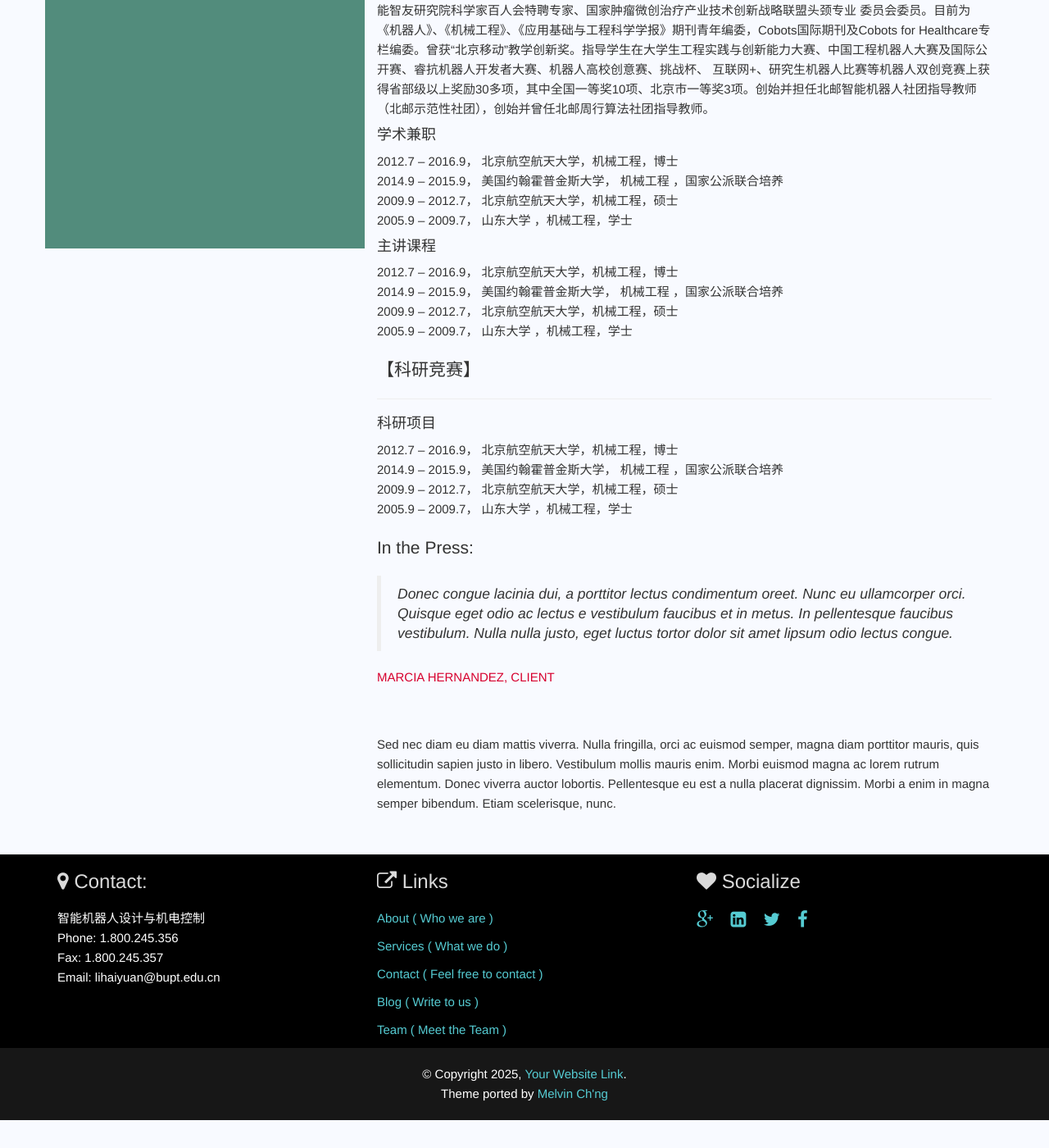
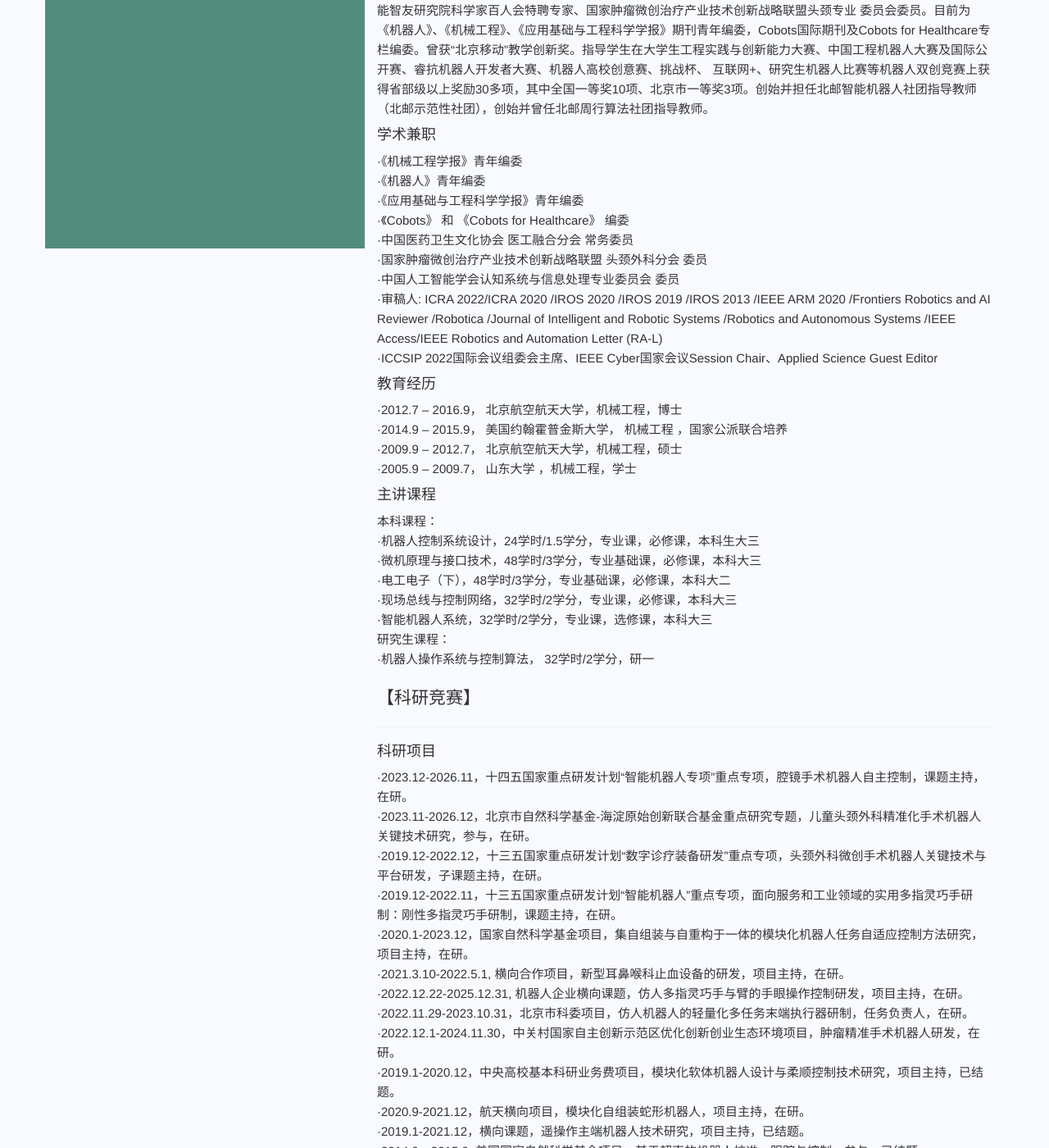
Before and after one commit to ljfnb66/ljfnb66.github.io, a Jekyll site: the page built from about.html, in a window 1280 px wide and 1400 px high, scrolled down 1423 px. Shown: the whole window at 82% size. Built offline with Jekyll 4.4.1, drawn with Linux system fonts in a browser that asks for light colours; before the commit the page ends 2789 px from its top, so only the background shows below that; some of the changed text lies outside the part shown.

Commit message:
edit about.html

```diff
--- a/about.html
+++ b/about.html
@@ -71,28 +71,63 @@ permalink: /about
 
         <h4>学术兼职</h4>
         <p>
-          2012.7 – 2016.9， 北京航空航天大学，机械工程，博士<br>
-          2014.9 – 2015.9， 美国约翰霍普金斯大学， 机械工程 ，国家公派联合培养<br>
-          2009.9 – 2012.7， 北京航空航天大学，机械工程，硕士<br>
-          2005.9 – 2009.7， 山东大学 ，机械工程，学士<br>
+          ·《机械工程学报》青年编委 <br>
+          ·《机器人》青年编委<br>
+          ·《应用基础与工程科学学报》青年编委<br>
+          ·《Cobots》 和 《Cobots for Healthcare》 编委<br>
+          ·中国医药卫生文化协会 医工融合分会 常务委员<br>
+          ·国家肿瘤微创治疗产业技术创新战略联盟 头颈外科分会 委员<br>
+          ·中国人工智能学会认知系统与信息处理专业委员会 委员<br>
+          ·审稿人: ICRA 2022/ICRA 2020 /IROS 2020 /IROS 2019 /IROS 2013 /IEEE ARM 2020 /Frontiers Robotics and AI Reviewer /Robotica /Journal of Intelligent and Robotic Systems /Robotics and Autonomous Systems /IEEE Access/IEEE Robotics and Automation Letter (RA-L)<br>
+          ·ICCSIP 2022国际会议组委会主席、IEEE Cyber国家会议Session Chair、Applied Science Guest Editor<br>
+        </p>
+
+        <h4>教育经历</h4>
+        <p>
+          ·2012.7 – 2016.9， 北京航空航天大学，机械工程，博士<br>
+          ·2014.9 – 2015.9， 美国约翰霍普金斯大学， 机械工程 ，国家公派联合培养<br>
+          ·2009.9 – 2012.7， 北京航空航天大学，机械工程，硕士<br>
+          ·2005.9 – 2009.7， 山东大学 ，机械工程，学士<br>
         </p>
 
         <h4>主讲课程</h4>
         <p>
-          2012.7 – 2016.9， 北京航空航天大学，机械工程，博士<br>
-          2014.9 – 2015.9， 美国约翰霍普金斯大学， 机械工程 ，国家公派联合培养<br>
-          2009.9 – 2012.7， 北京航空航天大学，机械工程，硕士<br>
-          2005.9 – 2009.7， 山东大学 ，机械工程，学士<br>
+          本科课程：<br>
+          ·机器人控制系统设计，24学时/1.5学分，专业课，必修课，本科生大三<br>
+          ·微机原理与接口技术，48学时/3学分，专业基础课，必修课，本科大三<br>
+          ·电工电子（下），48学时/3学分，专业基础课，必修课，本科大二<br>
+          ·现场总线与控制网络，32学时/2学分，专业课，必修课，本科大三<br>
+          ·智能机器人系统，32学时/2学分，专业课，选修课，本科大三<br>
+          研究生课程：<br>
+          ·机器人操作系统与控制算法， 32学时/2学分，研一<br>
         </p>
 
+        <!-- 第三个小标题 -->
         <h3 class="lead"id="anchor3">【科研竞赛】</h3><hr>
-
         <h4>科研项目</h4>
         <p>
-          2012.7 – 2016.9， 北京航空航天大学，机械工程，博士<br>
-          2014.9 – 2015.9， 美国约翰霍普金斯大学， 机械工程 ，国家公派联合培养<br>
-          2009.9 – 2012.7， 北京航空航天大学，机械工程，硕士<br>
-          2005.9 – 2009.7， 山东大学 ，机械工程，学士<br>
+          ·2023.12-2026.11，十四五国家重点研发计划“智能机器人专项”重点专项，腔镜手术机器人自主控制，课题主持，在研。<br>
+          ·2023.11-2026.12，北京市自然科学基金-海淀原始创新联合基金重点研究专题，儿童头颈外科精准化手术机器人关键技术研究，参与，在研。<br>
+          ·2019.12-2022.12，十三五国家重点研发计划“数字诊疗装备研发”重点专项，头颈外科微创手术机器人关键技术与平台研发，子课题主持，在研。<br>
+          ·2019.12-2022.11，十三五国家重点研发计划“智能机器人”重点专项，面向服务和工业领域的实用多指灵巧手研制：刚性多指灵巧手研制，课题主持，在研。<br>
+          ·2020.1-2023.12，国家自然科学基金项目，集自组装与自重构于一体的模块化机器人任务自适应控制方法研究，项目主持，在研。<br>
+          ·2021.3.10-2022.5.1, 横向合作项目，新型耳鼻喉科止血设备的研发，项目主持，在研。<br>
+          ·2022.12.22-2025.12.31, 机器人企业横向课题，仿人多指灵巧手与臂的手眼操作控制研发，项目主持，在研。<br>
+          ·2022.11.29-2023.10.31，北京市科委项目，仿人机器人的轻量化多任务末端执行器研制，任务负责人，在研。<br>
+          ·2022.12.1-2024.11.30，中关村国家自主创新示范区优化创新创业生态环境项目，肿瘤精准手术机器人研发，在研。<br>
+          ·2019.1-2020.12，中央高校基本科研业务费项目，模块化软体机器人设计与柔顺控制技术研究，项目主持，已结题。<br>
+          ·2020.9-2021.12，航天横向项目，模块化自组装蛇形机器人，项目主持，在研。<br>
+          ·2019.1-2021.12，横向课题，遥操作主端机器人技术研究，项目主持，已结题。<br>
+          ·2014.9—2015.9, 美国国家自然科学基金项目，基于超声的机器人校准、跟踪与控制，参与，已结题。<br>
+          ·2012.7—2014.5，国家磁约束核聚变能研发发展专项，核极端环境遥操作机器人关键技术及原理实验，参与/项目助理，已结题。<br>
+          ·2014.04-2014.12, 中央高校基本科研业务费项目，基于模块化重构机械臂的空间非合作目标捕获，已结题，参加。<br>
+          ·2012.01-2014.12, 国家自然科学基金委员会，面上项目，群体自组装机器人分布式协同进化控制方法研究，已结题，参加。<br>
+        </p>
+
+        <h4>研究动态</h4>
+        <p>
+          - <span style="color:#0099ff;">2022.6.28, 中国人工智能学会：第七届认知系统与信息处理国际会议，将于2022年10月21日至23日在中国福州召开。[[媒体报道]](https://mp.weixin.qq.com/s/luZy4M0bG7srepZ_HRgkSg)</span>
+
         </p>
 
         <h3 class="lead"id="anchor3">In the Press:</h3>
```
